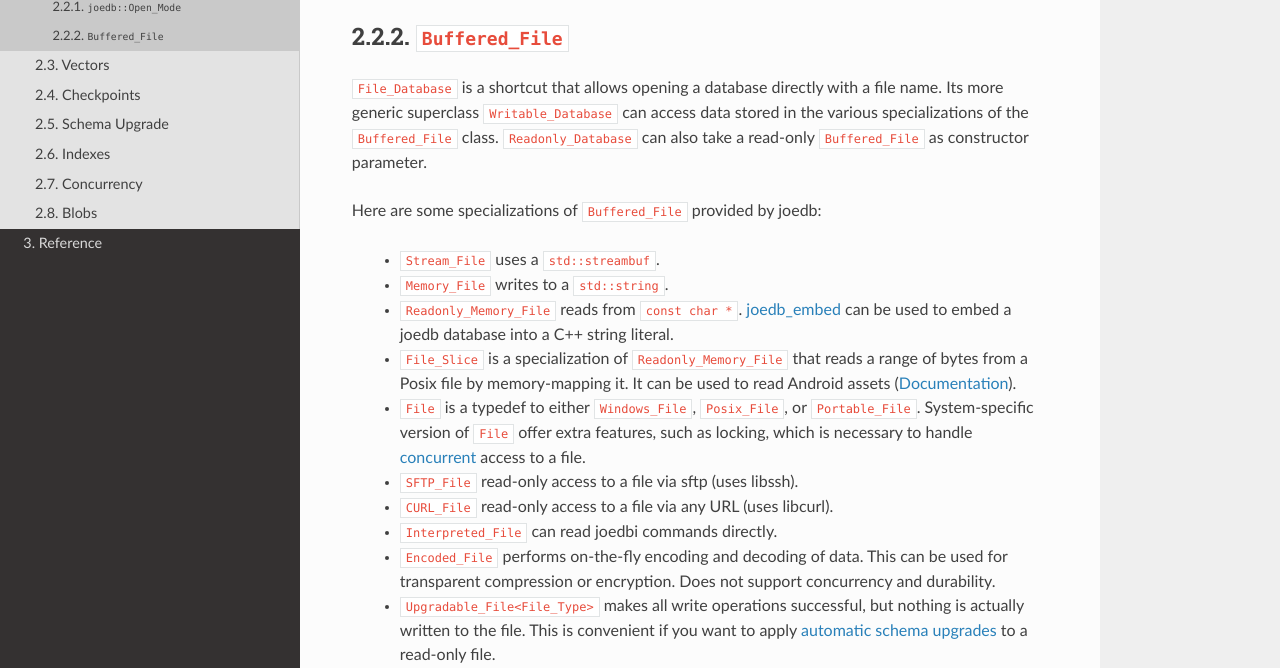
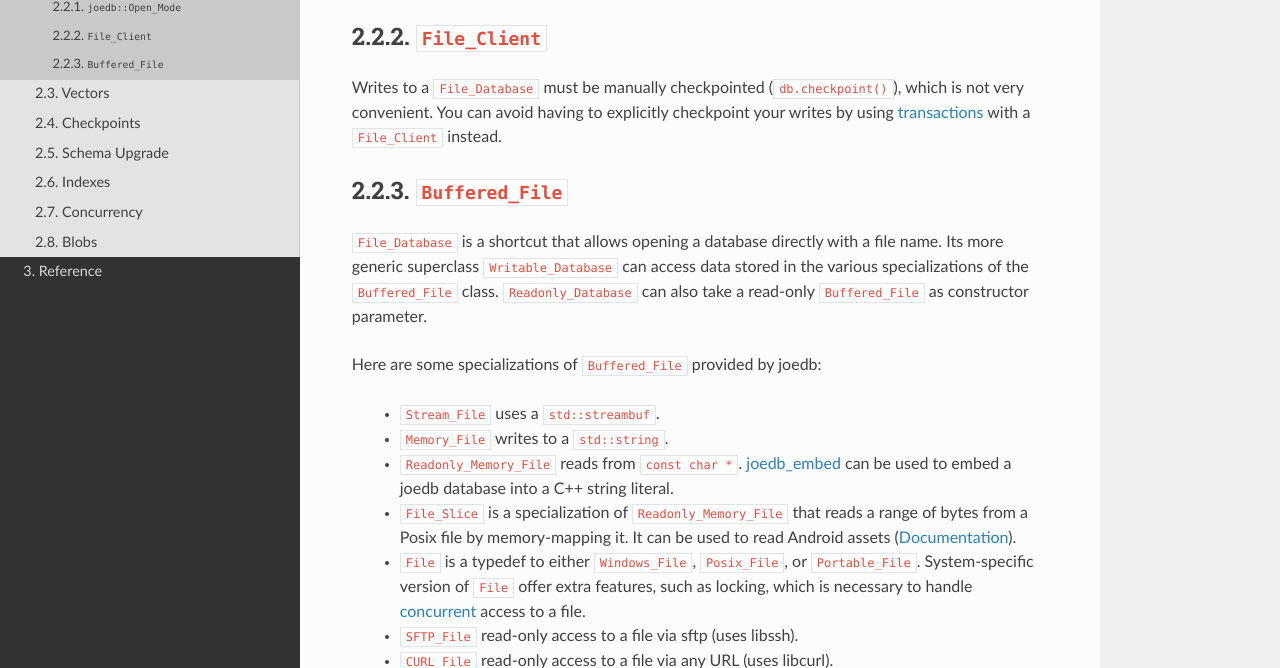
Before and after one commit to Remi-Coulom/joedb, a Sphinx documentation site: the page built from doc/source/opening_files.rst, in a window 1280 px wide and 900 px high, scrolled down 765 px, cut to the strip 232-900 px from the top of the window. Built offline with Sphinx 7.4.7 and the Read the Docs theme 3.1.0, drawn with Linux system fonts in a browser that asks for light colours; formulas are drawn with MathJax 3.

Commit message:
doc: File_Client link from opening_files

```diff
--- a/doc/source/concurrency.rst
+++ b/doc/source/concurrency.rst
@@ -59,6 +59,8 @@
 file was opened with ``joedb::Open_Mode::shared_write``, clients can start
 write transactions simultaneously, and the connection will use file locking to
 synchronize them.
+
+.. _file_client:
 
 :ref:`joedbc <joedbc>` produces a convenient ``File_Client`` class that
 creates the connection and the client in a single line of code. Here is an
--- a/doc/source/opening_files.rst
+++ b/doc/source/opening_files.rst
@@ -44,6 +44,13 @@
 .. literalinclude:: ./tutorial/file_tutorial.cpp
    :language: c++
 
+``File_Client``
+---------------
+Writes to a ``File_Database`` must be manually checkpointed
+(``db.checkpoint()``), which is not very convenient. You can avoid having to
+explicitly checkpoint your writes by using :ref:`transactions <file_client>`
+with a ``File_Client`` instead.
+
 ``Buffered_File``
 -----------------
 
```
